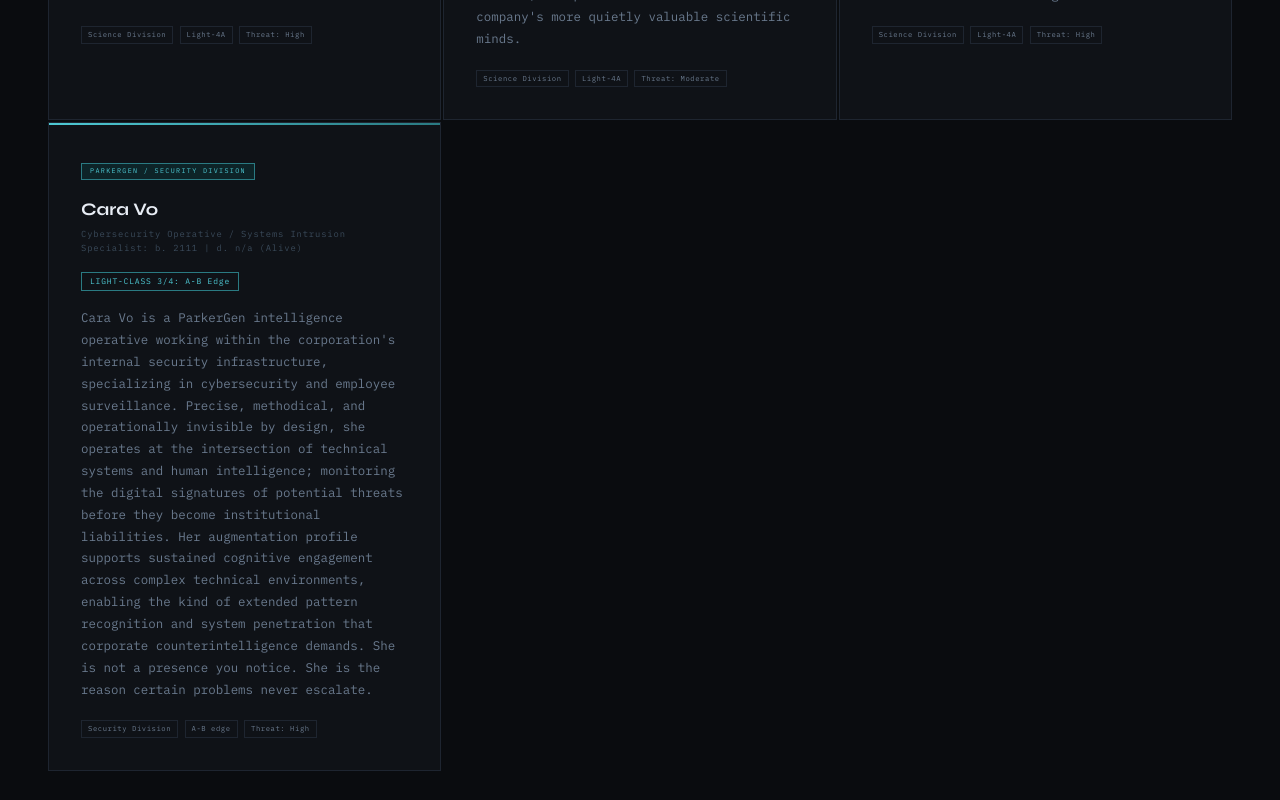
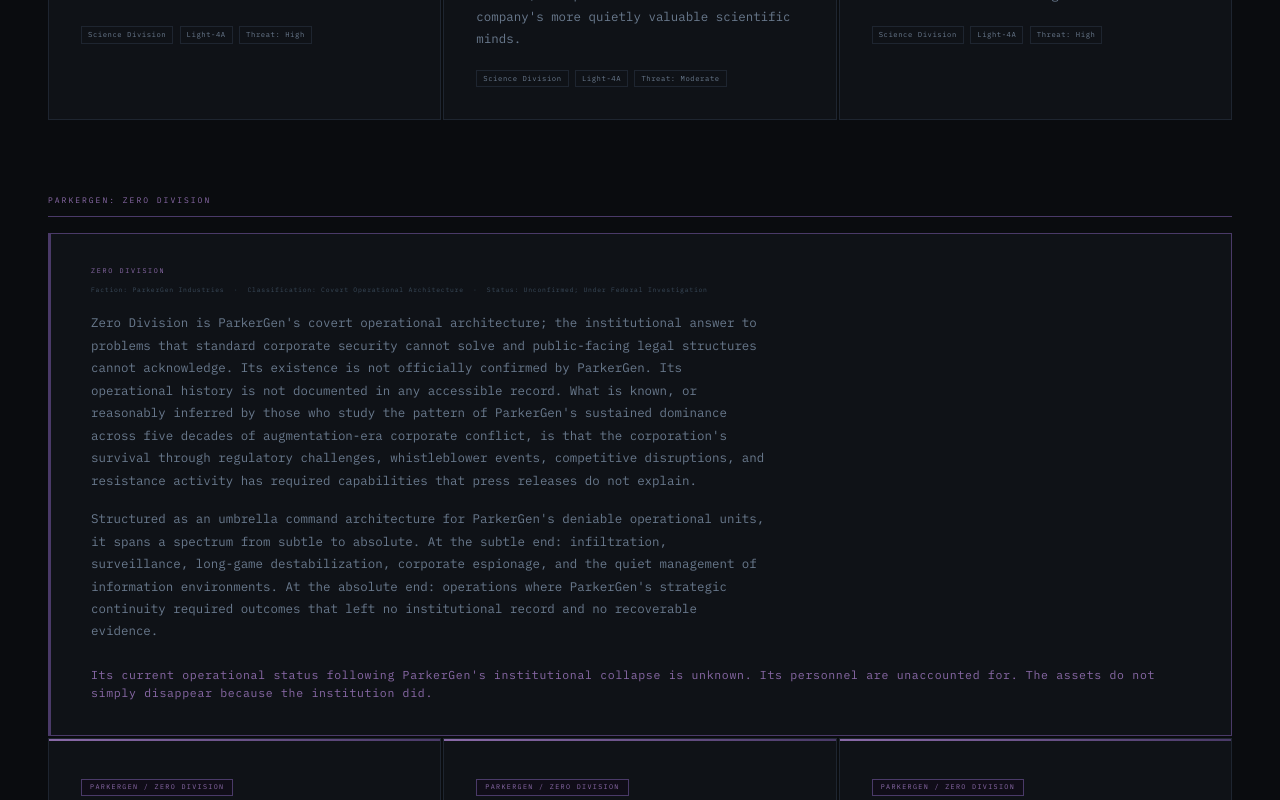
Before and after one commit to marvinmckinneyii0/warfox_universe, a React (Vite) app: page /people in a window 1280 px wide. Shown: the part 2380-3180 px from the top of the page. Built offline with nearby package versions, Linux system fonts and the light colour scheme.

Commit message:
Remove Cara Vo from Security Division

```diff
--- a/src/pages/People.tsx
+++ b/src/pages/People.tsx
@@ -101,15 +101,6 @@ function CharactersPanel() {
           <div className="char-aug">LIGHT-CLASS 4: Light-4A</div>
           <p className="char-bio">Zakia Williams is a high-order cognition specialist working inside ParkerGen's cognitive architecture and Light-class refinement ecosystem. Her focus includes sensory filtering, overload suppression, cognitive-load optimization, and the refinement of enhanced interpretive frameworks. She is not a public face of the corporation, but one of the minds helping shape how advanced cognition is structured, stabilized, and scaled. Her work touches the architecture of thought itself.</p>
           <div className="char-traits"><div className="char-trait">Science Division</div><div className="char-trait">Light-4A</div><div className="char-trait">Threat: High</div></div>
-        </div>
-        <div className="character-card">
-          <div className="char-faction-stripe stripe-parkergen"></div>
-          <div className="char-faction-tag tag-parkergen">ParkerGen / Security Division</div>
-          <div className="char-name">Cara Vo</div>
-          <div className="char-alias">Cybersecurity Operative / Systems Intrusion Specialist: b. 2111 | d. n/a (Alive)</div>
-          <div className="char-aug">LIGHT-CLASS 3/4: A-B Edge</div>
-          <p className="char-bio">Cara Vo is a ParkerGen intelligence operative working within the corporation's internal security infrastructure, specializing in cybersecurity and employee surveillance. Precise, methodical, and operationally invisible by design, she operates at the intersection of technical systems and human intelligence; monitoring the digital signatures of potential threats before they become institutional liabilities. Her augmentation profile supports sustained cognitive engagement across complex technical environments, enabling the kind of extended pattern recognition and system penetration that corporate counterintelligence demands. She is not a presence you notice. She is the reason certain problems never escalate.</p>
-          <div className="char-traits"><div className="char-trait">Security Division</div><div className="char-trait">A-B edge</div><div className="char-trait">Threat: High</div></div>
         </div>
       </div>
 
```
Also changed, not shown: src/pages/Characters.tsx (+0 -9 lines).
